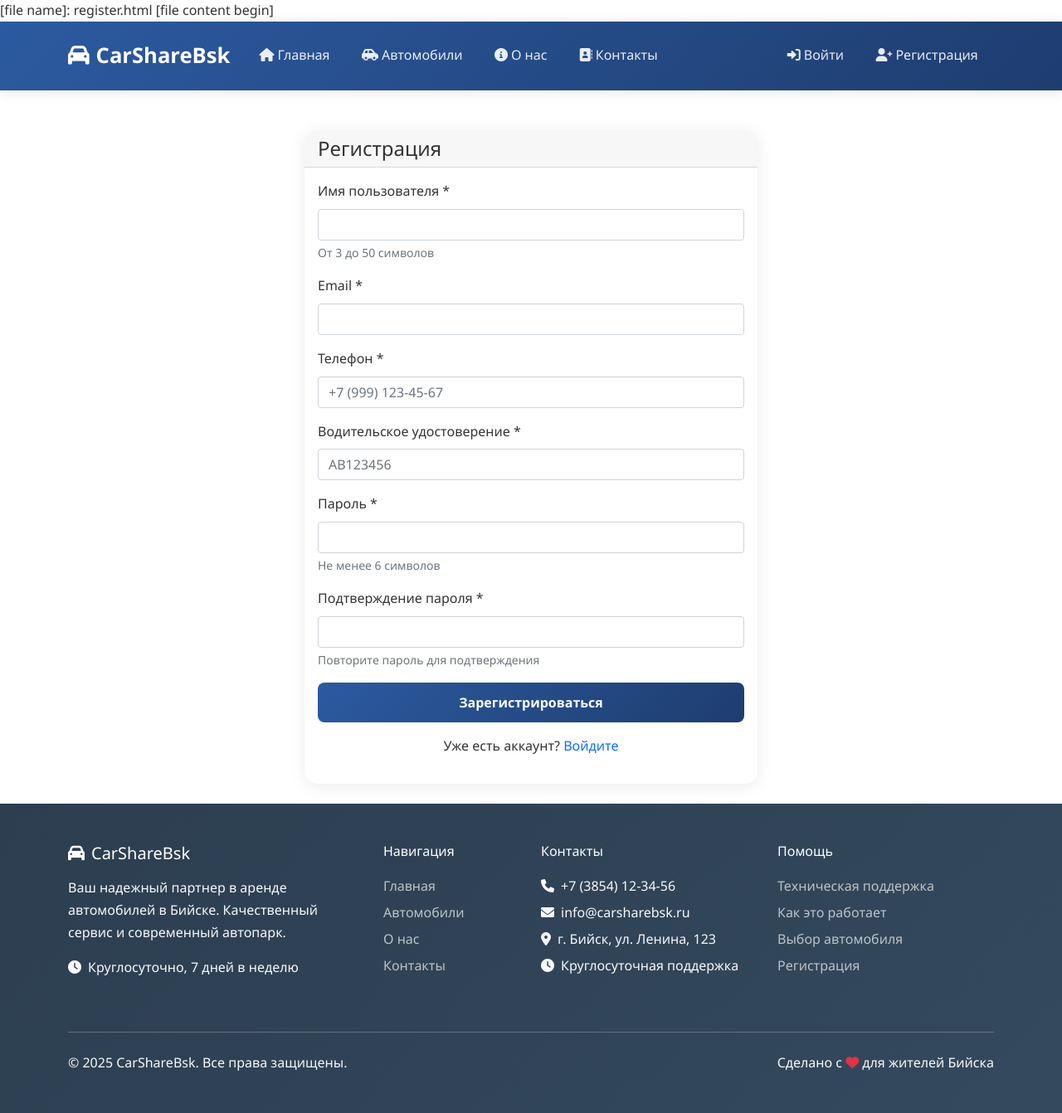
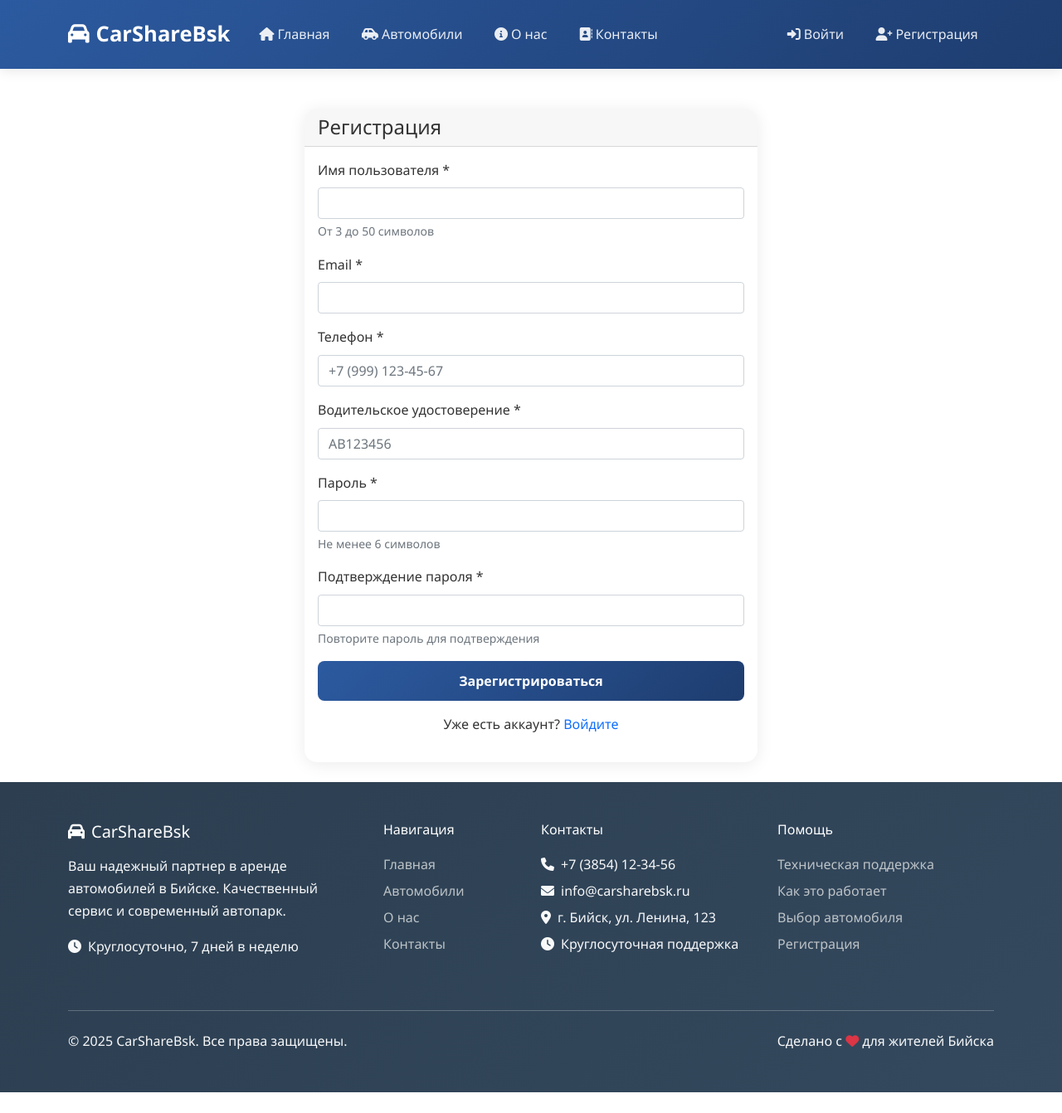
Before and after one commit to Kr0nG/CarSherBsk, a Flask app: page /register in a window 1280 px wide. Shown: the whole page at 83% size. After the commit the page ends 1317 px from the top, so only its background shows below. Run offline with Flask 3, Linux system fonts and the light colour scheme; some libraries are stand-ins or nearby versions.

Commit message:
Update register.html

```diff
--- a/templates/register.html
+++ b/templates/register.html
@@ -1,5 +1,4 @@
-[file name]: register.html
-[file content begin]
+
 {% extends "base.html" %}
 
 {% block content %}
```
